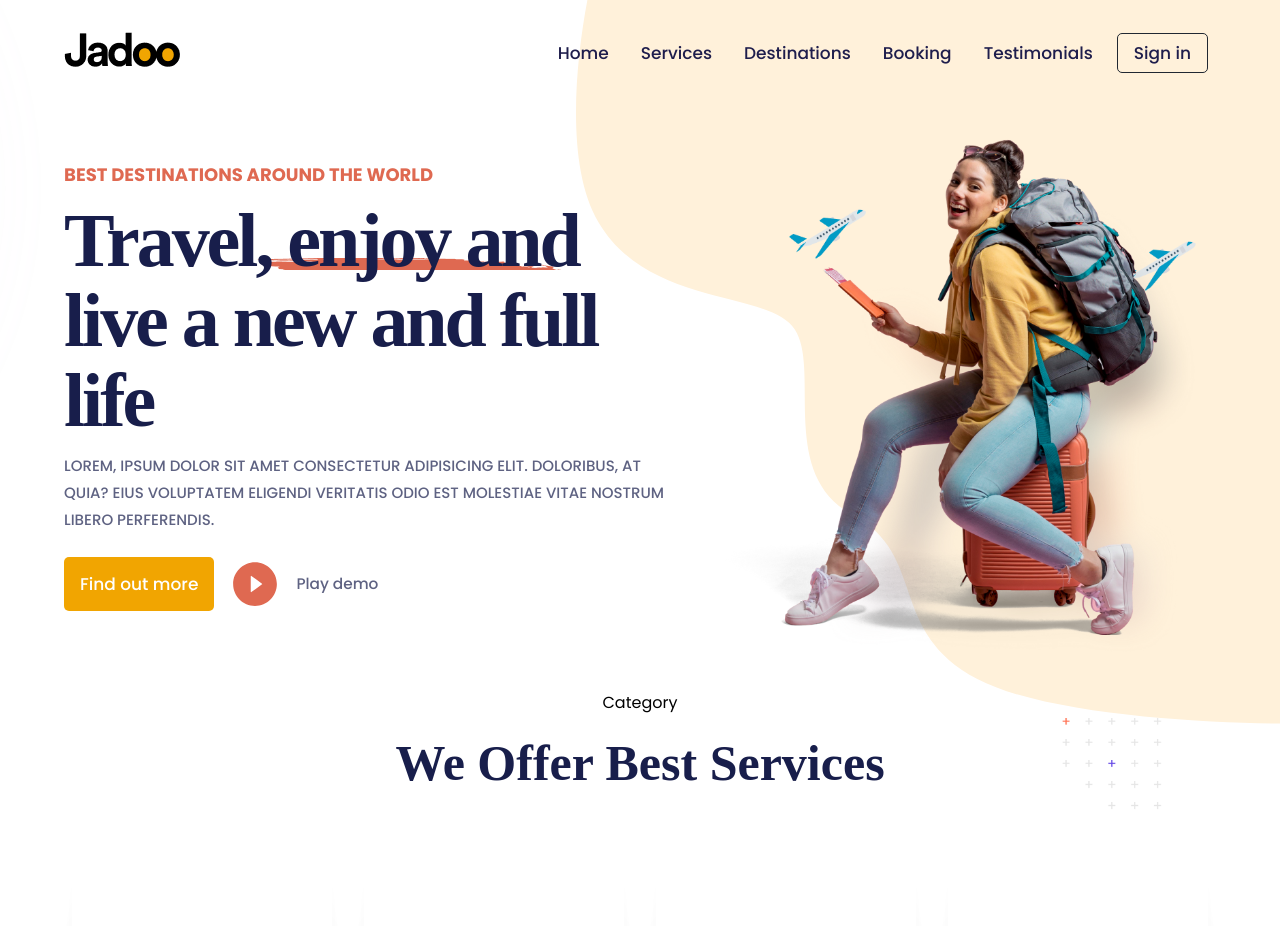
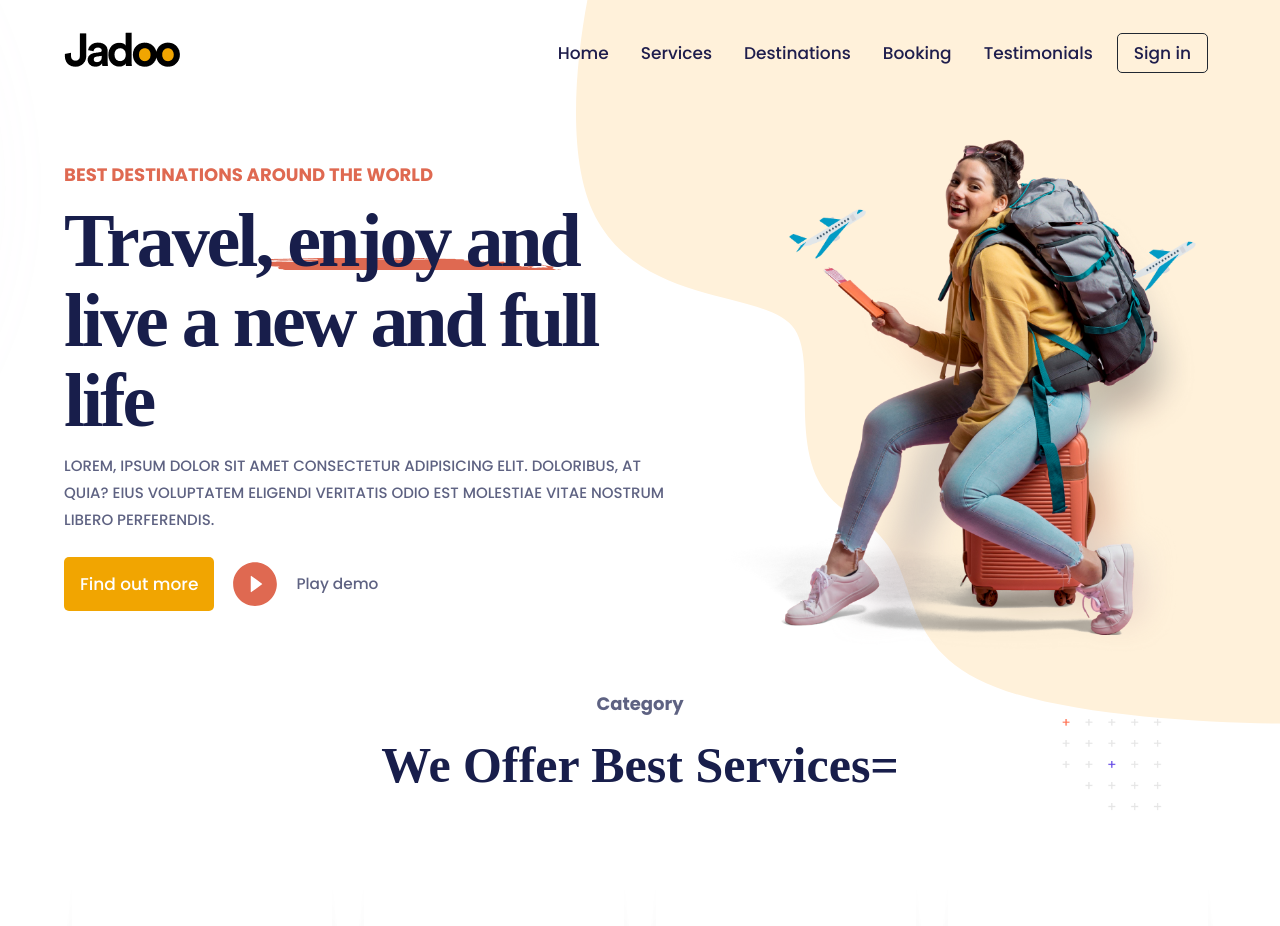
Before and after one commit to KrystianJonca/travel-agency-landing-page, a React (Create React App) app: page / in a window 1280 px wide. Shown: the top 926 px of the page. Built offline with nearby package versions, Linux system fonts and the light colour scheme; a web font is replaced by a local one.

Commit message:
Fixed a typo

```diff
--- a/src/components/heading/Heading.jsx
+++ b/src/components/heading/Heading.jsx
@@ -4,8 +4,8 @@
 const Heading = ({ heading, toptext }) => {
   return (
     <div className="tld__heading">
-      <p className="tld__heaading-toptext">Category</p>
-      <h1>We Offer Best Services </h1>
+      <p className="tld__heading-toptext">{toptext}</p>
+      <h1>{heading}</h1>
     </div>
   );
 };
```
